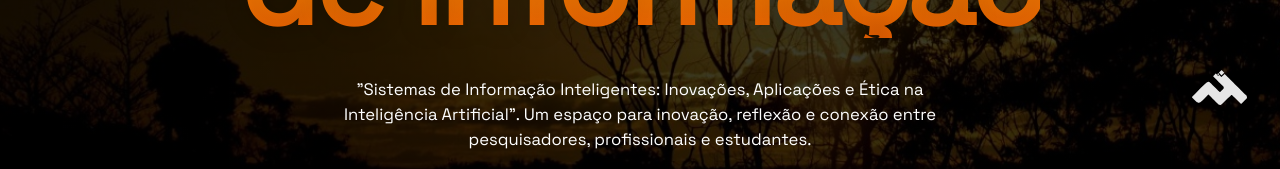
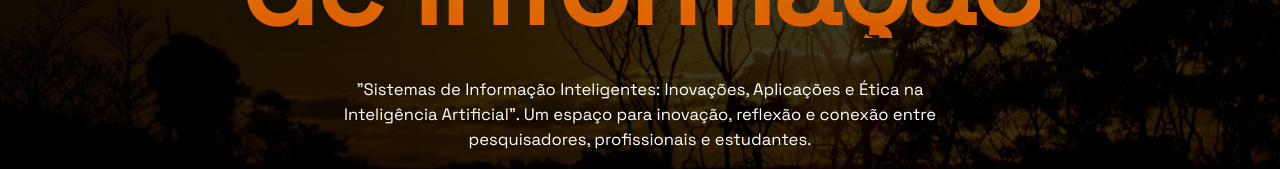
Before and after one commit to Mega-Jr-Git/SBSI-lp, a React (Vite) app: page / in a window 1280 px wide. Shown: the part 663-832 px from the top of the page. Built offline with nearby package versions, Linux system fonts and the light colour scheme.

Commit message:
fix: remove fixed mega logo and correct footer link/countdown date

```diff
--- a/src/modules/home/HomeSection.tsx
+++ b/src/modules/home/HomeSection.tsx
@@ -4,7 +4,6 @@ import "./home.css";
 import { useLocale } from "../../shared/i18n/useLocale";
 import { homeContent } from "./home.content";
 
-import megaLogo from "./assets/mega.svg";
 import { EVENT_DATE } from "./home.data";
 
 export default function HomeSection() {
@@ -83,16 +82,6 @@ export default function HomeSection() {
           </div>
         </div>
       </div>
-
-      <a
-        href="https://www.megajunior.com.br/"
-        target="_blank"
-        rel="noopener noreferrer"
-        className="home-section__mega-logo-link"
-        aria-label={content.megaAria}
-      >
-        <img src={megaLogo} alt={content.megaAlt} className="home-section__mega-logo" />
-      </a>
     </section>
   );
 }
--- a/src/modules/home/home.content.ts
+++ b/src/modules/home/home.content.ts
@@ -9,8 +9,6 @@ export const homeContent = {
     titleSuffix: "Informação",
     quote: "\"Sistemas de Informação Inteligentes: Inovações, Aplicações e Ética na Inteligência Artificial\". Um espaço para inovação, reflexão e conexão entre pesquisadores, profissionais e estudantes.",
     countdown: { days: "DIAS", hours: "HORAS", min: "MIN", sec: "SEG" },
-    megaAria: "Acessar site da Mega Júnior",
-    megaAlt: "Logo da Mega Júnior",
   },
   en: {
     location: "CAMPO GRANDE · MATO GROSSO DO SUL · 2027",
@@ -22,7 +20,5 @@ export const homeContent = {
     titleSuffix: "Systems",
     quote: "\"Intelligent Information Systems: Innovations, Applications and Ethics in Artificial Intelligence\". A space for innovation, reflection and connection among researchers, professionals and students.",
     countdown: { days: "DAYS", hours: "HOURS", min: "MIN", sec: "SEC" },
-    megaAria: "Visit Mega Júnior website",
-    megaAlt: "Mega Júnior logo",
   },
 };
--- a/src/modules/home/home.css
+++ b/src/modules/home/home.css
@@ -133,37 +133,3 @@
     height: 6rem;
   }
 }
-
-.home-section__mega-logo-link {
-  position: fixed;
-  bottom: 1rem;
-  right: 1rem;
-  z-index: 50;
-  display: block;
-}
-
-@media (min-width: 768px) {
-  .home-section__mega-logo-link {
-    bottom: 2rem;
-    right: 2rem;
-  }
-}
-
-.home-section__mega-logo {
-  width: 2.5rem;
-  height: auto;
-  opacity: 0.9;
-  filter: drop-shadow(0 2px 10px rgba(0, 0, 0, 0.4));
-  transition: opacity 0.2s ease, transform 0.2s ease;
-}
-
-.home-section__mega-logo:hover {
-  opacity: 1;
-  transform: scale(1.05);
-}
-
-@media (min-width: 768px) {
-  .home-section__mega-logo {
-    width: 3.5rem;
-  }
-}
--- a/src/modules/home/home.data.ts
+++ b/src/modules/home/home.data.ts
@@ -1 +1 @@
-export const EVENT_DATE = new Date("2027-05-18T08:00:00-04:00");
+export const EVENT_DATE = new Date("2027-05-17T08:00:00-04:00");
--- a/src/shared/layout/SiteFooter.tsx
+++ b/src/shared/layout/SiteFooter.tsx
@@ -100,7 +100,7 @@ export default function SiteFooter() {
           <div className="site-footer__dev">
             <span className="site-footer__dev-text">{t.devBy}</span>
             <a
-              href="https://megajr.com.br"
+              href="https://www.megajunior.com.br/"
               target="_blank"
               rel="noopener noreferrer"
               className="site-footer__dev-link"
```
Also changed, not shown: src/modules/home/assets/mega.svg (deleted).
